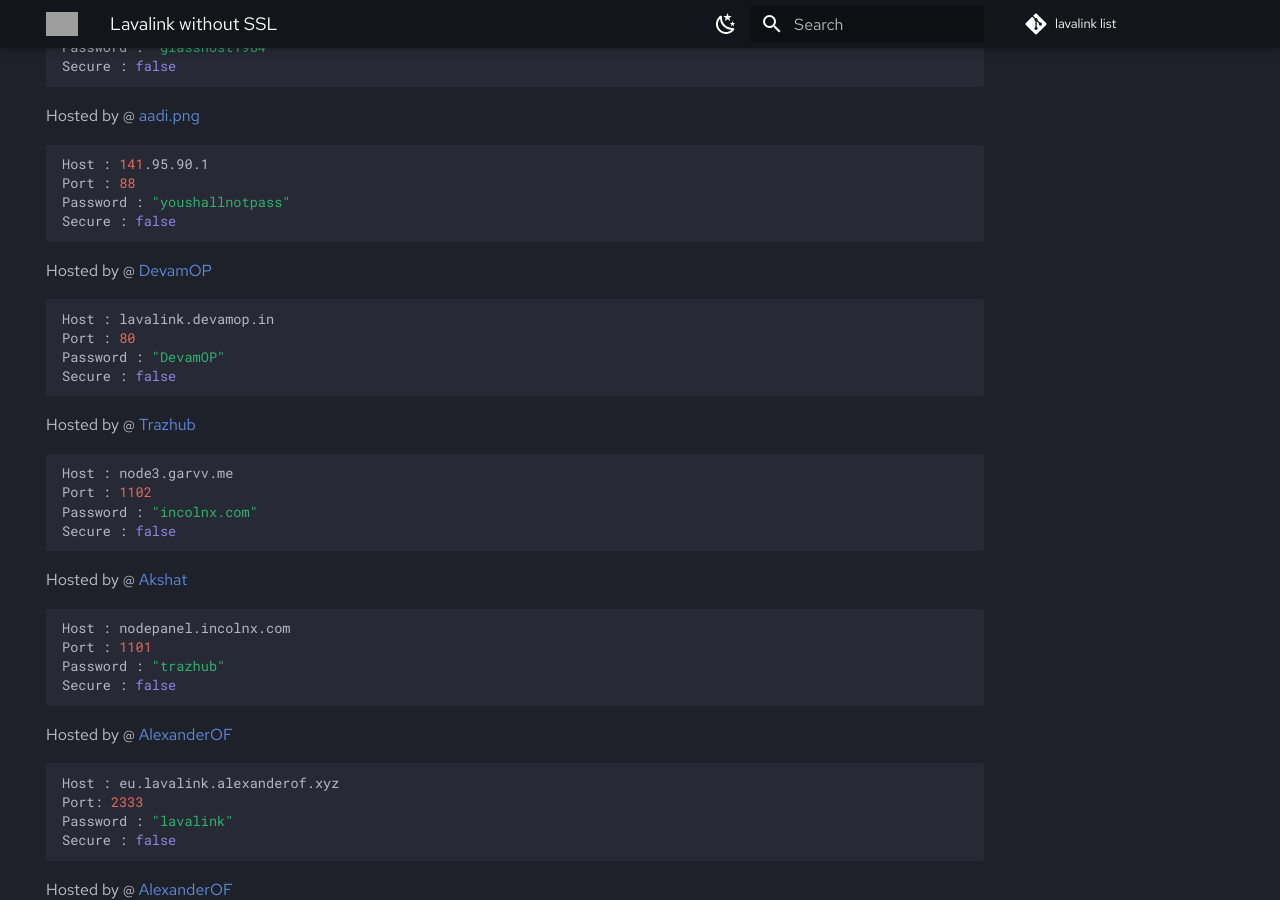
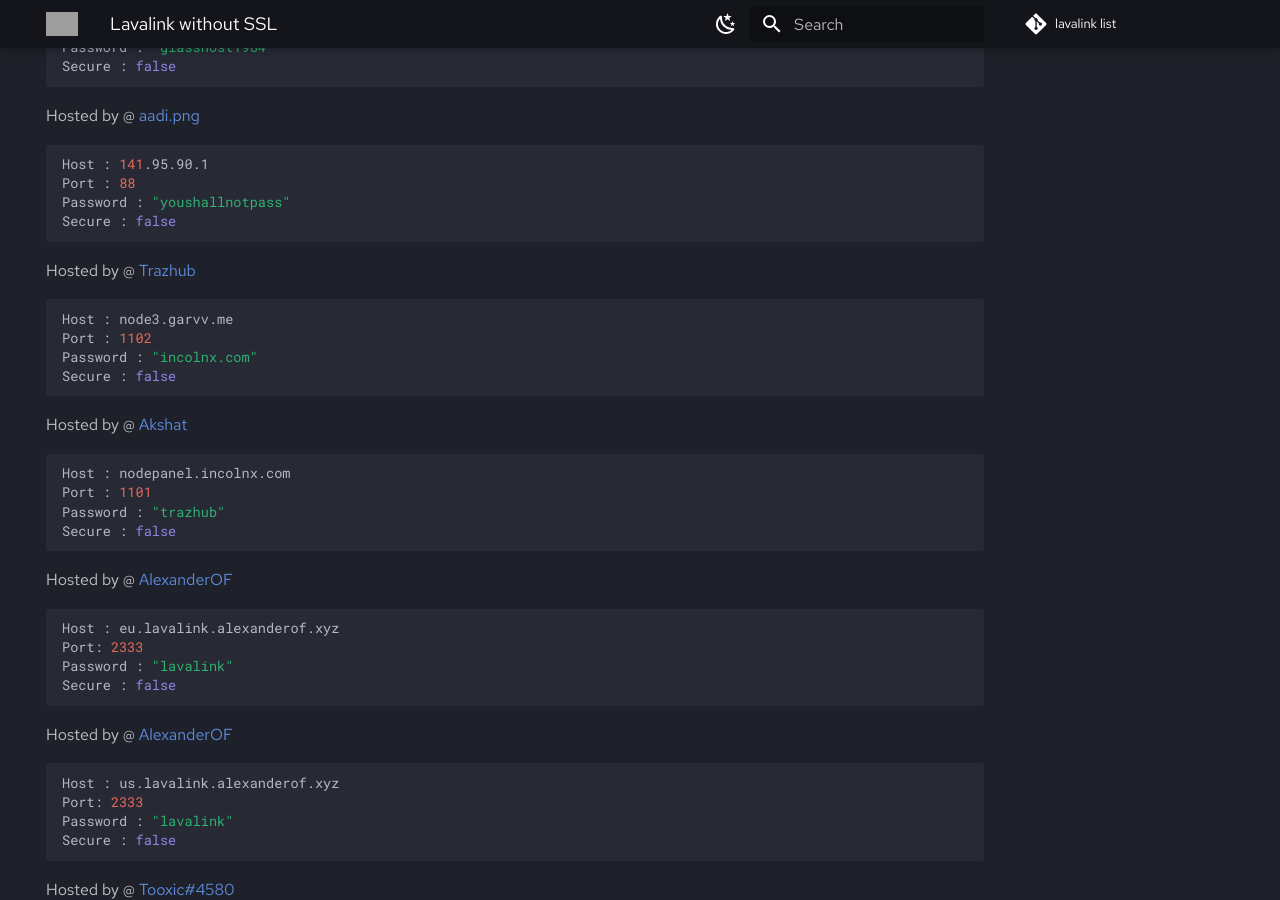
Before and after one commit to DarrenOfficial/lavalink-list, an MkDocs documentation site: the page built from docs/NoSSL/lavalink-without-ssl.md, in a window 1280 px wide and 900 px high, scrolled down 1079 px. Built offline with MkDocs 1.6.1 and Material for MkDocs 9.7.7, drawn with Linux system fonts in a browser that asks for light colours; comment, search, counter and statistics services are not loaded; grey boxes are pictures that could not be loaded.

Commit message:
Update lavalink-without-ssl.md

````diff
--- a/docs/NoSSL/lavalink-without-ssl.md
+++ b/docs/NoSSL/lavalink-without-ssl.md
@@ -60,14 +60,6 @@ Hosted by @ [aadi.png](https://discord.gg/stonemusic)
 Host : 141.95.90.1
 Port : 88
 Password : "youshallnotpass"
-Secure : false
-```
-
-Hosted by @ [DevamOP](https://bit.ly/m/devam)
-```bash
-Host : lavalink.devamop.in
-Port : 80
-Password : "DevamOP"
 Secure : false
 ```
 
````
